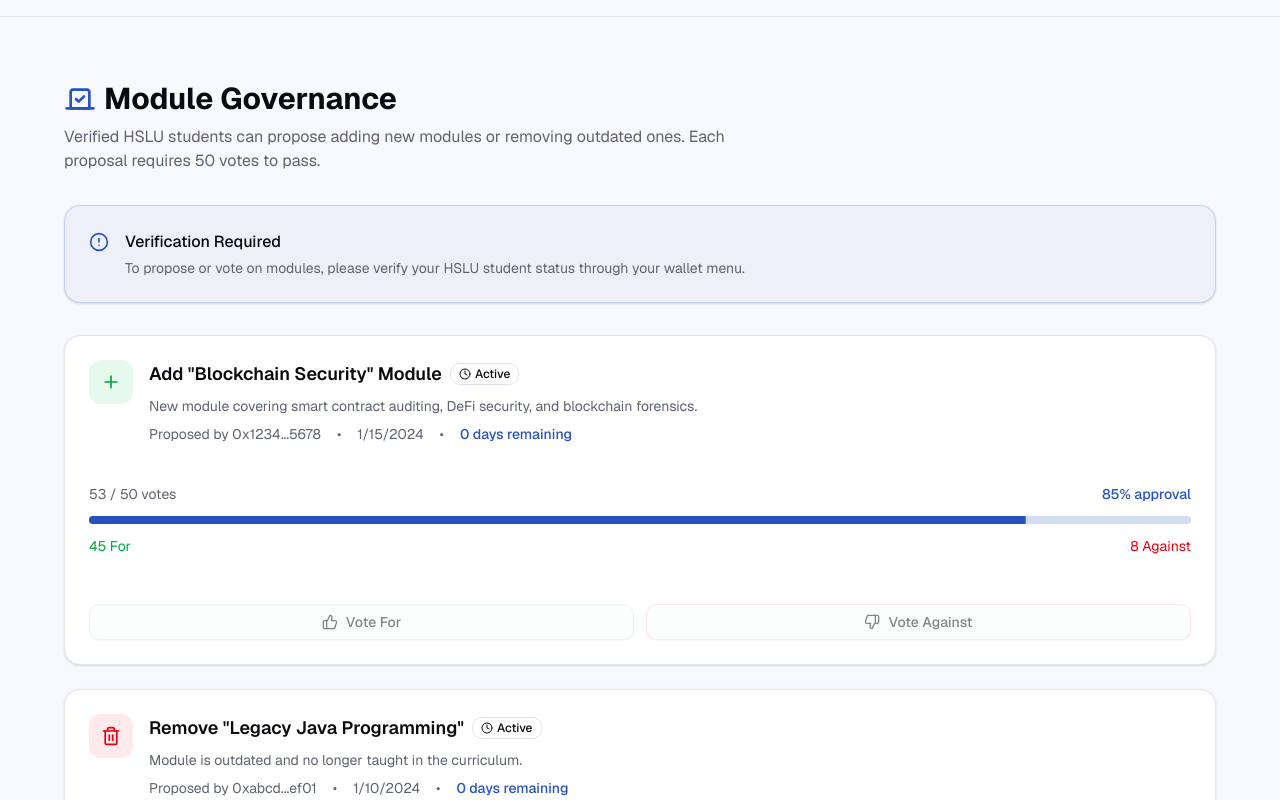
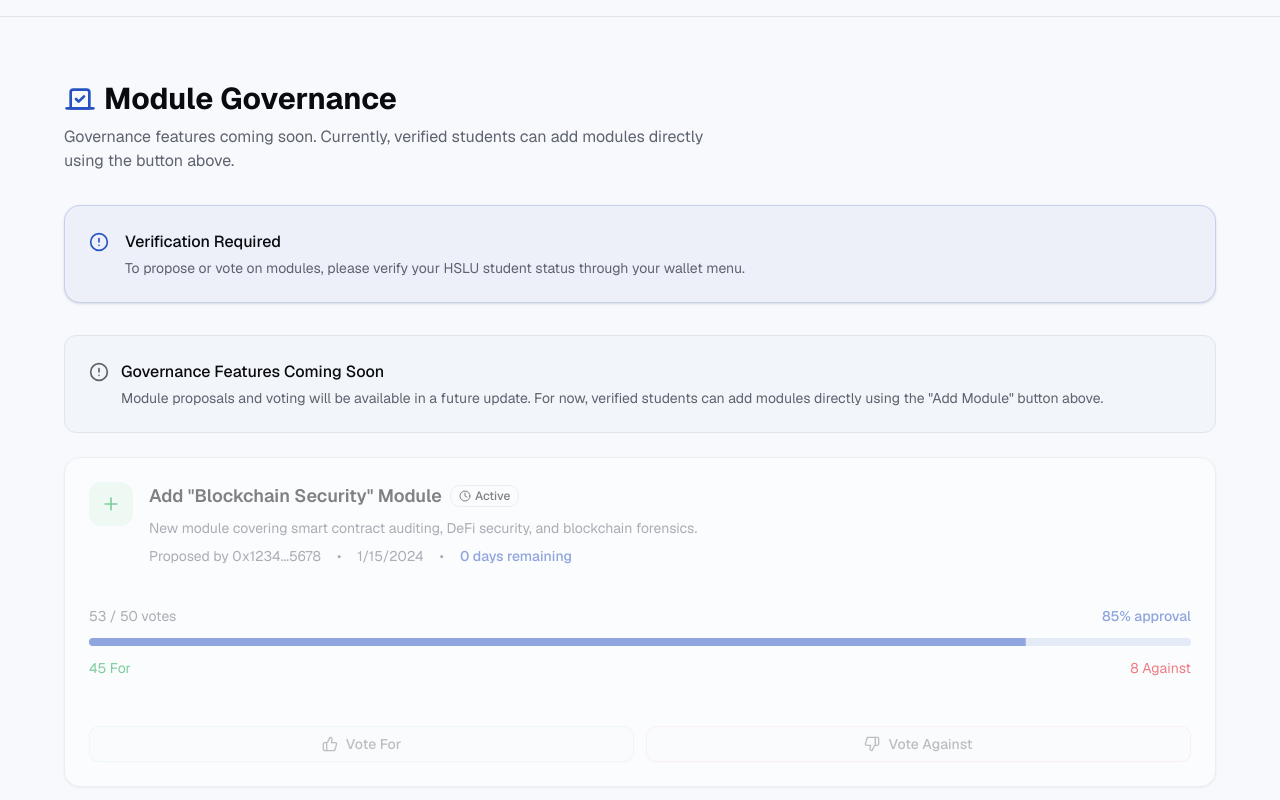
Before and after one commit to BCHAIN-MN/interface, a Next.js app: page / in a window 1280 px wide. Shown: the part 1180-1980 px from the top of the page. Built offline with nearby package versions, Linux system fonts and the light colour scheme.

Commit message:
Change governance component to preview
Governance component changed to preview because still a valuable component for further decentralization but not achievable with the limited time left

```diff
--- a/components/module-governance.tsx
+++ b/components/module-governance.tsx
@@ -6,8 +6,7 @@ import { Card } from '@/components/ui/card'
 import { Badge } from '@/components/ui/badge'
 import { Progress } from '@/components/ui/progress'
 import { Vote, Plus, Trash2, Clock, CheckCircle2, XCircle, ThumbsUp, ThumbsDown, AlertCircle } from 'lucide-react'
-import { ProposeModuleDialog } from '@/components/propose-module-dialog'
-import { RemoveModuleDialog } from '@/components/remove-module-dialog'
+import { AddModuleDialog } from '@/components/add-module-dialog'
 
 // Mock proposal data
 const mockProposals = [
@@ -137,15 +136,13 @@ export function ModuleGovernance({ isVerified, wallet }: ModuleGovernanceProps)
               <h2 className="text-3xl font-bold">Module Governance</h2>
             </div>
             <p className="text-muted-foreground max-w-2xl">
-              Verified HSLU students can propose adding new modules or removing outdated ones.
-              Each proposal requires {mockProposals[0]?.requiredVotes || 50} votes to pass.
+              Governance features coming soon. Currently, verified students can add modules directly using the button above.
             </p>
           </div>
 
           {isVerified && wallet && (
             <div className="flex gap-3">
-              <ProposeModuleDialog />
-              <RemoveModuleDialog />
+              <AddModuleDialog />
             </div>
           )}
         </div>
@@ -164,7 +161,19 @@ export function ModuleGovernance({ isVerified, wallet }: ModuleGovernanceProps)
           </Card>
         )}
 
-        <div className="space-y-6">
+        <div className="bg-muted/50 border border-border rounded-lg p-6 mb-6">
+          <div className="flex items-start gap-3">
+            <AlertCircle className="w-5 h-5 text-muted-foreground mt-0.5 shrink-0" />
+            <div className="space-y-1">
+              <p className="font-medium">Governance Features Coming Soon</p>
+              <p className="text-sm text-muted-foreground">
+                Module proposals and voting will be available in a future update. For now, verified students can add modules directly using the "Add Module" button above.
+              </p>
+            </div>
+          </div>
+        </div>
+
+        <div className="space-y-6 opacity-50 pointer-events-none">
           {proposals.map((proposal) => {
             const votePercentage = getVotePercentage(proposal.votesFor, proposal.totalVoters)
             const hasVoted = votedProposals.has(proposal.id)
@@ -235,18 +244,22 @@ export function ModuleGovernance({ isVerified, wallet }: ModuleGovernanceProps)
                   <div className="flex gap-3 pt-2">
                     <Button
                       variant="outline"
-                      className="flex-1 gap-2 border-green-500/20 hover:bg-green-500/10 hover:text-green-600 hover:border-green-500/30"
-                      disabled={hasVoted || !isVerified || !wallet}
-                      onClick={() => handleVote(proposal.id, true)}
+                      className="flex-1 gap-2 border-green-500/20 hover:bg-green-500/10 hover:text-green-600 hover:border-green-500/30 opacity-50 cursor-not-allowed"
+                      disabled={true}
+                      onClick={() => {
+                        alert("Coming Soon: Governance voting will be implemented in a future update.")
+                      }}
                     >
                       <ThumbsUp className="w-4 h-4" />
                       Vote For
                     </Button>
                     <Button
                       variant="outline"
-                      className="flex-1 gap-2 border-red-500/20 hover:bg-red-500/10 hover:text-red-600 hover:border-red-500/30"
-                      disabled={hasVoted || !isVerified || !wallet}
-                      onClick={() => handleVote(proposal.id, false)}
+                      className="flex-1 gap-2 border-red-500/20 hover:bg-red-500/10 hover:text-red-600 hover:border-red-500/30 opacity-50 cursor-not-allowed"
+                      disabled={true}
+                      onClick={() => {
+                        alert("Coming Soon: Governance voting will be implemented in a future update.")
+                      }}
                     >
                       <ThumbsDown className="w-4 h-4" />
                       Vote Against
```
